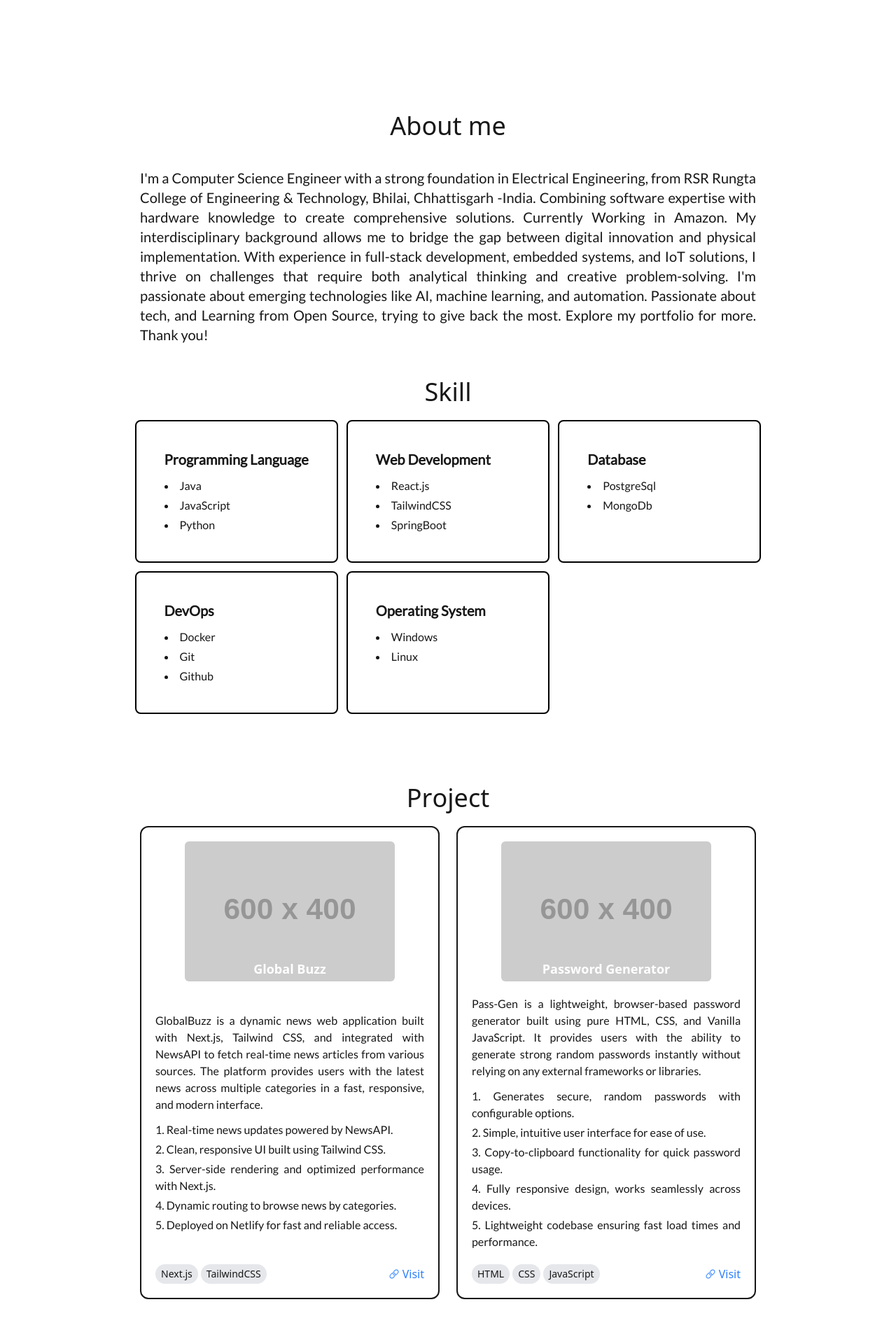
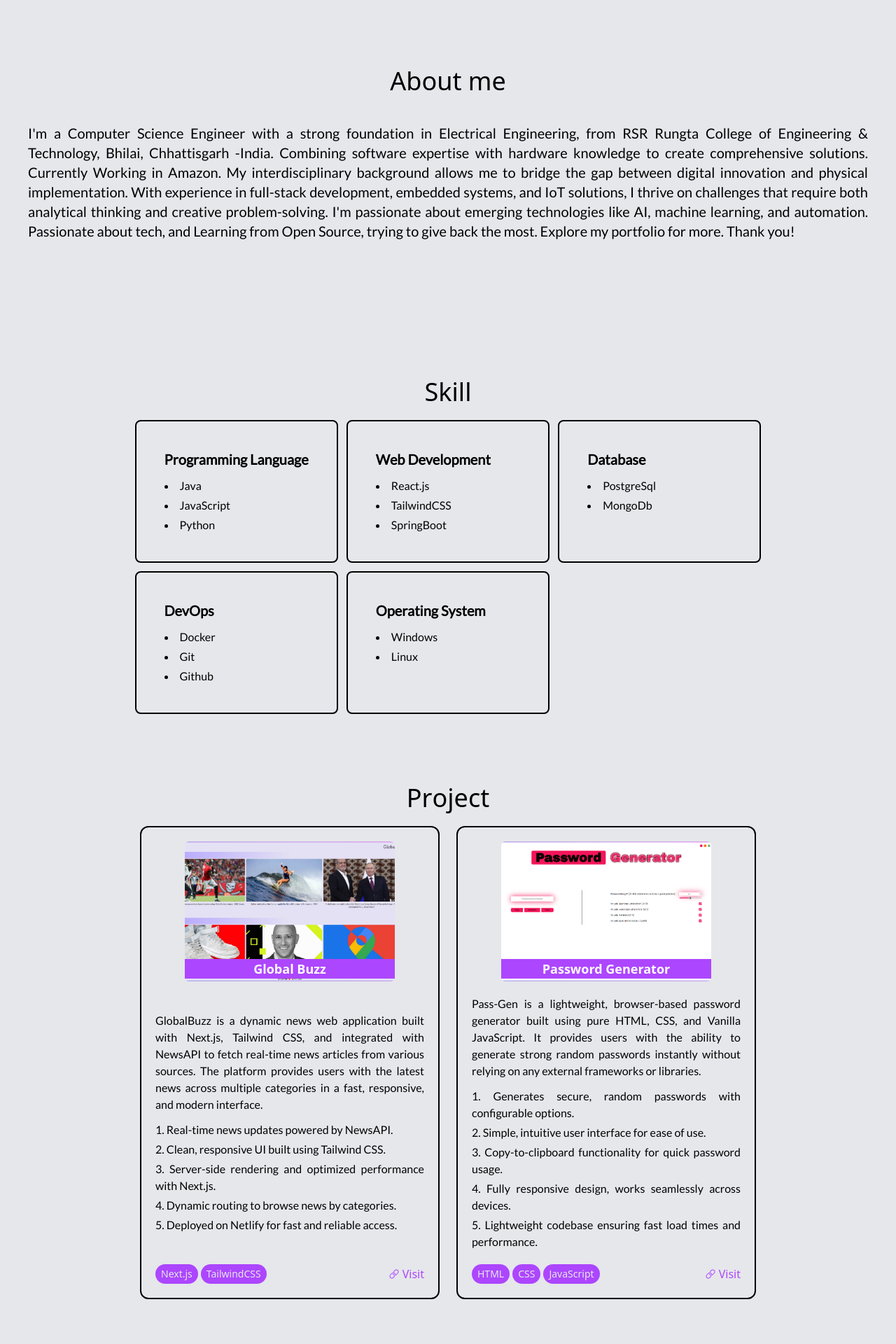
Before and after one commit to davinash97/portfolio, a Next.js app: page / in a window 1280 px wide. Shown: the part 820-2740 px from the top of the page at 70% size. Built offline with nearby package versions, Linux system fonts and the light colour scheme.

Commit message:
Update - Add Image for Project - Little clean up here and there

```diff
--- a/src/app/components/Card.tsx
+++ b/src/app/components/Card.tsx
@@ -26,18 +26,17 @@ export default React.memo(function Card({
 }: Props) {
 	return (
 		<article
-			className={`max-w-md h-full justify-between flex flex-col gap-4 p-4 rounded-lg border border-gray-200 shadow-sm bg-white ${
+			className={`max-w-md h-full justify-between flex flex-col gap-4 p-4 rounded-lg border border-gray-200 shadow-sm ${
 				className || ""
 			}`}>
-			<h3 className="text-2xl font-semibold text-gray-900">{title}</h3>
+			<h3 className="text-2xl font-semibold">{title}</h3>
 
-			<div className="flex justify-between text-sm text-gray-600">
+			<div className="flex justify-between text-sm">
 				<span className="no-anim">{organization}</span>
 				<time>{duration}</time>
 			</div>
 
-			<p
-				className={`text-gray-700 leading-relaxed text-justify ${lato.className}`}>
+			<p className={`leading-relaxed text-justify ${lato.className}`}>
 				{detail ||
 					`Lorem Ipsum is simply dummy text of the printing and typesetting industry...`}
 			</p>
@@ -48,7 +47,7 @@ export default React.memo(function Card({
 						href={link}
 						target="_blank"
 						rel="noopener noreferrer"
-						className={`text-blue-500 inline-flex items-center ${lato.className}`}>
+						className={`text-purple-500 inline-flex items-center ${lato.className}`}>
 						<LinkIcon className="mr-1" /> Visit
 					</a>
 				)}
--- a/src/app/components/ContactCard.tsx
+++ b/src/app/components/ContactCard.tsx
@@ -15,9 +15,9 @@ export default function ContactCard({
 	content,
 }: ContactProps) {
 	return (
-		<div className="flex flex-row w-full gap-4 rounded-xl p-4 border-2 border-solid border-red-200 items-center">
+		<div className="flex flex-row w-full gap-4 rounded-xl p-4 border-2 border-solid border-purple-500 items-center">
 			{/* Icon */}
-			<div className="h-[80px] w-[80px] flex items-center justify-center text-4xl text-red-500">
+			<div className="h-[80px] w-[80px] flex items-center justify-center text-4xl text-purple-500">
 				<Icon />
 			</div>
 
--- a/src/app/components/ProjectCard.tsx
+++ b/src/app/components/ProjectCard.tsx
@@ -40,7 +40,7 @@ export default function ProjectCard({
 					draggable="false"
 					className="w-full h-full select-none object-cover rounded-md"
 				/>
-				<h3 className="absolute font-bold text-lg z-10 w-full bottom-1 text-center text-white">
+				<h3 className="absolute font-bold text-lg z-10 w-full bottom-1 text-center text-white bg-purple-500">
 					{name || "This is a dummy project name"}
 				</h3>
 			</div>
@@ -62,14 +62,14 @@ export default function ProjectCard({
 					{techStack.map((tech, index) => (
 						<span
 							key={index}
-							className="bg-gray-200 text-sm rounded-full px-2 py-1">
+							className="text-gray-200 text-sm rounded-full px-2 py-1 bg-purple-500">
 							{tech}
 						</span>
 					))}
 				</div>
 
 				<a
-					className="flex items-center text-right text-blue-500"
+					className="flex items-center text-right text-purple-500"
 					rel="noopener noreferrer"
 					href={link}
 					target="_blank">
--- a/src/app/components/SkillCard.tsx
+++ b/src/app/components/SkillCard.tsx
@@ -15,7 +15,7 @@ export default function SkillCard({
 }: SkillCardProps) {
 	return (
 		<article
-			className={`flex flex-col text-left p-10 border-2 border-black rounded-lg
+			className={`flex flex-col text-left p-10 border-2 rounded-lg
 						hover:shadow-2xl hover:shadow-black/40 transition duration-200
 						cursor-pointer max-w-sm w-full h-full ${lato.className} ${className || ""}`}>
 			<h3 className="text-xl font-semibold">{skillName}</h3>
--- a/src/app/globals.css
+++ b/src/app/globals.css
@@ -4,20 +4,17 @@
 	scroll-behavior: smooth;
 }
 
-/* html, */
-body {
-	overflow-x: hidden;
-}
-
 :root {
-	--background: #ffffff;
-	--foreground: #171717;
+	/* --background: #ffffff; */
+	/* --foreground: #171717; */
+	@apply bg-gray-200 text-black;
 }
 
 @media (prefers-color-scheme: dark) {
 	:root {
-		--background: #0a0a0a;
-		--foreground: #ededed;
+		@apply bg-gray-900 text-gray-200;
+		/* --background: #0a0a0a; */
+		/* --foreground: #ededed; */
 	}
 }
 
--- a/src/app/page/about/About.tsx
+++ b/src/app/page/about/About.tsx
@@ -9,7 +9,7 @@ const lato = Lato({ weight: "400", subsets: ["latin"] });
 export default function About() {
 	const title = "About me";
 	return (
-		<section className="flex flex-col w-screen h-[60dvh] text-center items-center p-10 lg:p-40 justify-around gap-5">
+		<section className="flex flex-col w-screen h-[60dvh] text-center items-center justify-around gap-5 overflow-x-hidden">
 			<AnimatedSection>
 				<motion.h2
 					className="w-full flex flex-row justify-center items-center cursor-pointer"
@@ -28,7 +28,7 @@ export default function About() {
 			<AnimatedSection> */}
 				<motion.p
 					className={`max-w-full text-justify md:text-xl p-5 lg:p-10 ${lato.className}`}
-					initial={{ opacity: 0, x: 100 }}
+					initial={{ opacity: 0, x: 90 }}
 					whileInView={{ opacity: 1, x: 0 }}
 					exit={{ opacity: 0, x: 100 }}
 					transition={{
--- a/src/app/page/achievements/Achievement.tsx
+++ b/src/app/page/achievements/Achievement.tsx
@@ -21,11 +21,12 @@ const cardVariants: Variants = {
 };
 
 export default function Achievement() {
-	const title = "Achievements & Certifications";
+	const title = "Achievements";
 	return (
 		<section className="flex flex-col p-10 gap-10 justify-center items-center">
 			<AnimatedSection>
 				<motion.h2
+					className="wrap-break-word text-wrap"
 					initial={{ opacity: 0, y: -10 }}
 					whileInView={{ opacity: 1, y: 0 }}
 					exit={{ opacity: 0, y: -10 }}
--- a/src/app/page/contact/Contact.css
+++ b/src/app/page/contact/Contact.css
@@ -6,7 +6,7 @@ input {
 
 input,
 textarea {
-	@apply focus:outline-1;
+	@apply focus:outline-1 border-purple-500;
 }
 
 input[type="text"] {
--- a/src/app/page/contact/Contact.tsx
+++ b/src/app/page/contact/Contact.tsx
@@ -8,7 +8,6 @@ import { useState } from "react";
 import { CiLocationOn } from "react-icons/ci";
 import AnimatedSection from "@/app/components/AnimatedSection";
 import { PiTelegramLogo } from "react-icons/pi";
-import { FaLinkedinIn } from "react-icons/fa";
 import { SlSocialLinkedin } from "react-icons/sl";
 import { BiLogoGmail } from "react-icons/bi";
 
@@ -39,14 +38,14 @@ export default function Contact() {
 
 		if (res.ok) {
 			alert("Email sent!");
-			form.reset(); // Use the reference, not e.currentTarget!
+			form.reset();
 		} else {
 			alert("Something went wrong.");
 		}
 	};
 	return (
 		<section
-			className="flex flex-col w-screen items-center justify-around px-6 py-12 gap-12"
+			className="flex flex-col w-screen items-center justify-around gap-12 py-4"
 			aria-labelledby="contact-heading">
 			{/* Heading */}
 			<AnimatedSection>
@@ -65,7 +64,7 @@ export default function Contact() {
 			</AnimatedSection>
 
 			<AnimatedSection>
-				<div className="flex flex-col lg:flex-row gap-10 w-full max-w-6xl justify-center items-start">
+				<div className="flex flex-col w-full lg:flex-row gap-10 justify-center items-center">
 					{/* Contact cards */}
 					<motion.div
 						className="grid grid-cols-1 md:grid-cols-2 gap-6 w-full order-2 lg:order-1"
@@ -74,13 +73,13 @@ export default function Contact() {
 						viewport={{ amount: 0.3 }}
 						transition={{ duration: 0.8, ease: "easeOut" }}>
 						<a
-							href="mailto:this@mail.com?subject=Contacting%20from%20portfolio"
+							href="mailto:davinash97.work@gmail.com"
 							target="_blank"
 							rel="noopener noreferrer">
 							<ContactCard
 								title="Email"
 								image={BiLogoGmail}
-								content="this@email"
+								content="davinash97.work@gmail.com"
 							/>
 						</a>
 						<a
@@ -116,7 +115,7 @@ export default function Contact() {
 					<AnimatedSection>
 						{/* Contact form */}
 						<motion.form
-							className="flex flex-col w-full gap-4 order-1 lg:order-2"
+							className="flex flex-col max-w-full p-0 gap-4 order-1 lg:order-2"
 							onSubmit={handleSubmit}
 							initial={{ opacity: 0, x: 60 }}
 							whileInView={{ opacity: 1, x: 0 }}
@@ -126,13 +125,13 @@ export default function Contact() {
 								ease: "easeOut",
 								delay: 0.2,
 							}}>
-							<div className="flex flex-col md:flex-row gap-3">
+							<div className="flex flex-col md:flex-row gap-3 w-full min-w-0">
 								<input
 									type="text"
 									name="firstname"
 									id="firstname"
 									placeholder="Firstname"
-									className={`${lato.className}`}
+									className={`flex-1 min-w-0 ${lato.className} p-2 border rounded`}
 									required
 								/>
 								<input
@@ -140,9 +139,10 @@ export default function Contact() {
 									name="lastname"
 									id="lastname"
 									placeholder="Lastname"
-									className={`${lato.className}`}
+									className={`flex-1 min-w-0 ${lato.className} p-2 border rounded`}
 								/>
 							</div>
+
 							<input
 								type="email"
 								name="email"
@@ -167,7 +167,7 @@ export default function Contact() {
 							/>
 							<button
 								type="submit"
-								className="self-end px-6 py-2 bg-black text-white rounded-md hover:bg-gray-800 transition"
+								className="self-end px-6 py-2 bg-[var(--accent)]] text-white rounded-md hover:bg-gray-800 transition"
 								disabled={loading}>
 								{/* Send */}
 								{loading ? "Sending..." : "Send"}
--- a/src/app/page/project/Project.tsx
+++ b/src/app/page/project/Project.tsx
@@ -25,7 +25,7 @@ export default function Project() {
 	const content = [
 		{
 			name: "Global Buzz",
-			image: "https://dummyimage.com/600x400/000/fff",
+			image: "/assets/global-buzz.jpg",
 			details: `GlobalBuzz is a dynamic news web application built with Next.js, Tailwind CSS, and
 					integrated with NewsAPI to fetch real-time news articles from various sources.
 					The platform provides users with the latest news across multiple categories in
@@ -42,7 +42,7 @@ export default function Project() {
 		},
 		{
 			name: "Password Generator",
-			image: "https://dummyimage.com/600x400/000/fff",
+			image: "/assets/pass-gen.jpg",
 			details: `Pass-Gen is a lightweight, browser-based password generator built using pure HTML, CSS, and Vanilla JavaScript.
 									It provides users with the ability to generate strong random passwords instantly without relying on any external frameworks or libraries.`,
 			points: [
```
Also changed, not shown: public/assets/global-buzz.jpg (added), public/assets/pass-gen.jpg (added).
